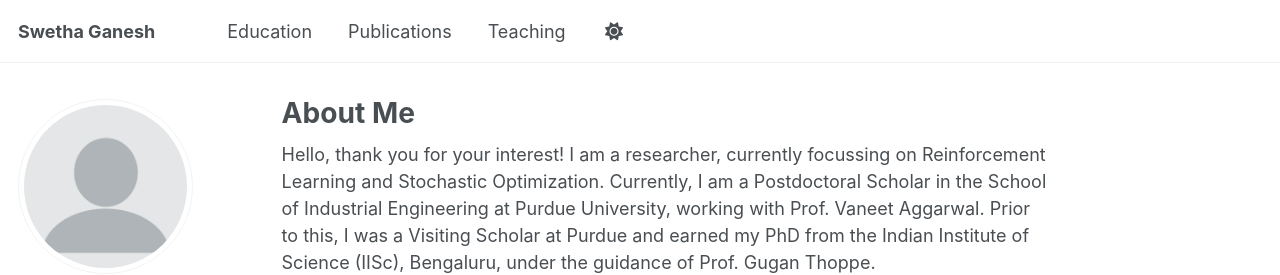
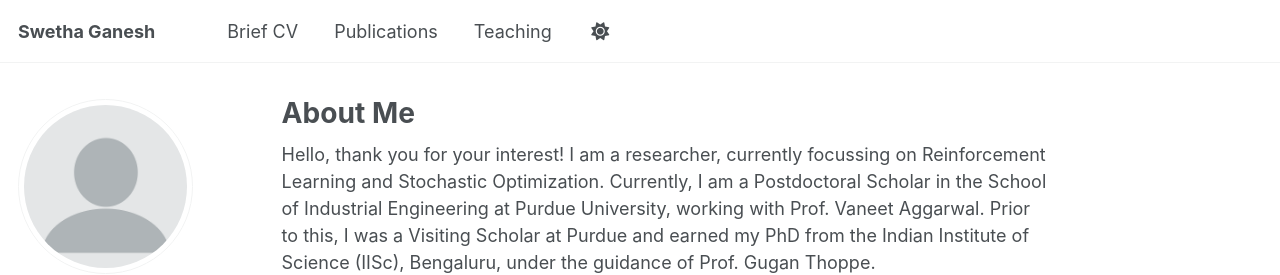
Before and after one commit to swethaganesh17/swethaganesh17.github.io, a Jekyll site: the page built from _pages/about.md, in a window 1280 px wide. Shown: the top 275 px of the page. Built offline with Jekyll 4.4.1, drawn with Linux system fonts in a browser that asks for light colours; some web fonts are replaced; a script that is not in the unit is left out.

Commit message:
Update navigation.yml

```diff
--- a/_data/navigation.yml
+++ b/_data/navigation.yml
@@ -8,7 +8,7 @@
 #      Markdown formatted page while the second is generated using JSON.
 
 main:
-  - title: "Education"
+  - title: "Brief CV"
     url: /cv/
 
   - title: "Publications"
```
